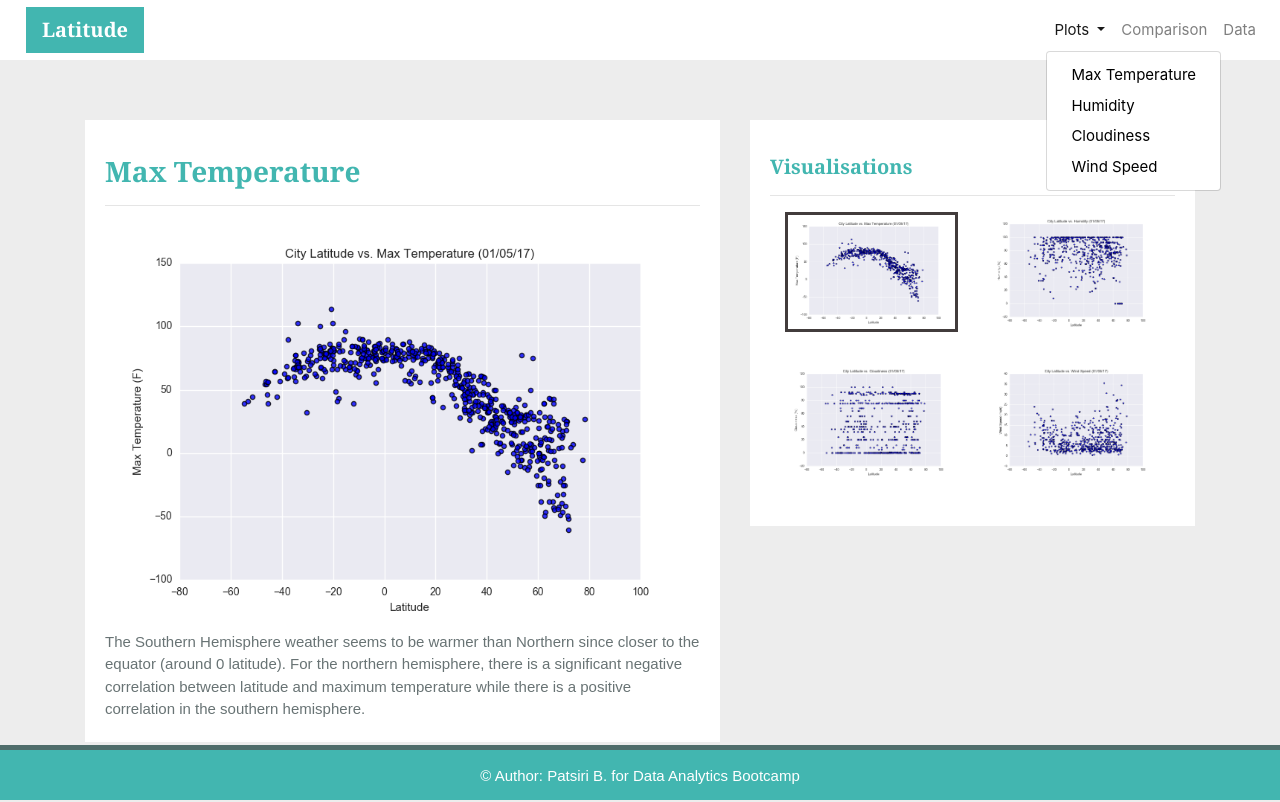
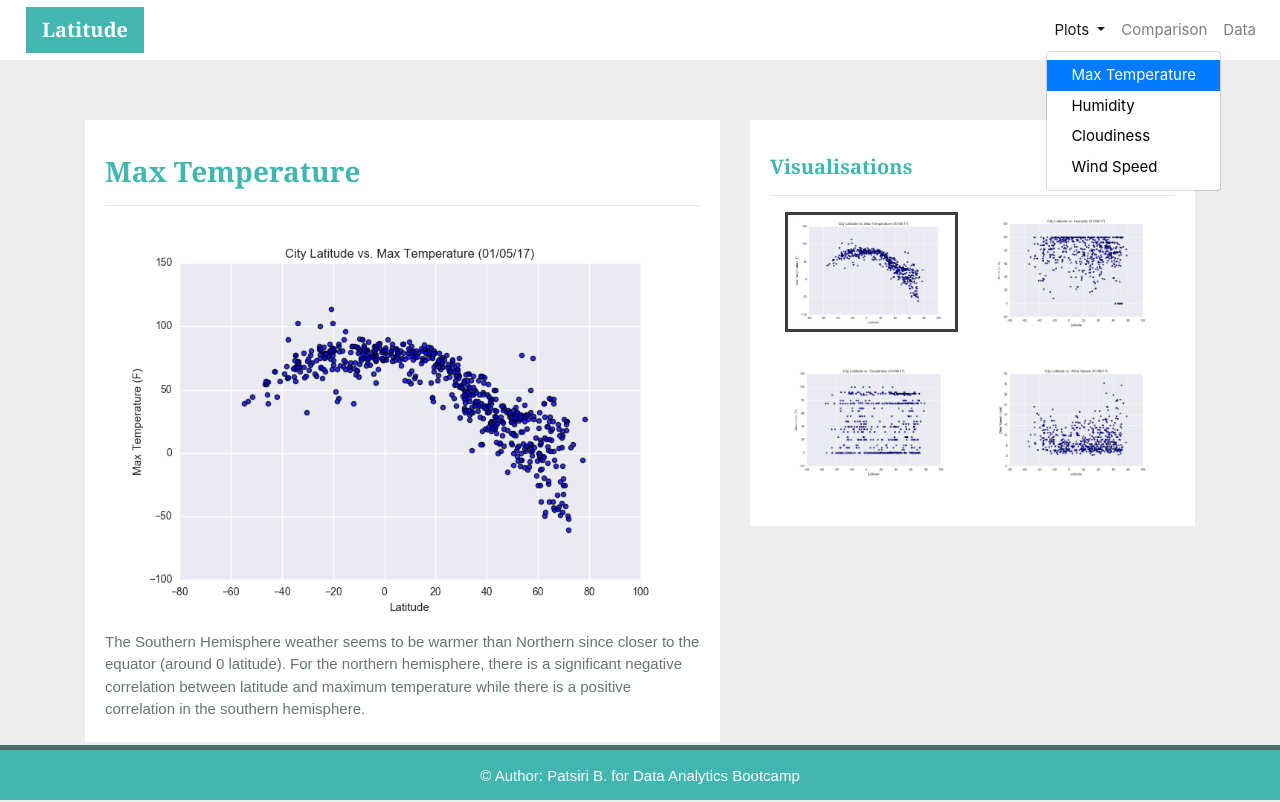
Before and after one commit to PBx0N/Weather.github.io, a plain HTML site: page MaxTemperature.html in a window 1280 px wide. Both pictures are taken after a click on the link "Plots". Drawn offline with nearby package versions, Linux system fonts and the light colour scheme.

Commit message:
Update MaxTemperature.html

```diff
--- a/MaxTemperature.html
+++ b/MaxTemperature.html
@@ -35,7 +35,7 @@
                     Plots
                   </a>
                   <div class="dropdown-menu" aria-labelledby="navbarDropdownMenuLink">
-                    <a class="dropdown-item" href="MaxTemperature.html">Max Temperature</a>
+                    <a class="dropdown-item active" href="MaxTemperature.html">Max Temperature</a>
                     <a class="dropdown-item" href="Humidity.html">Humidity</a>
                     <a class="dropdown-item" href="Cloudiness.html">Cloudiness</a>
                     <a class="dropdown-item" href="WindSpeed.html">Wind Speed</a>
```
